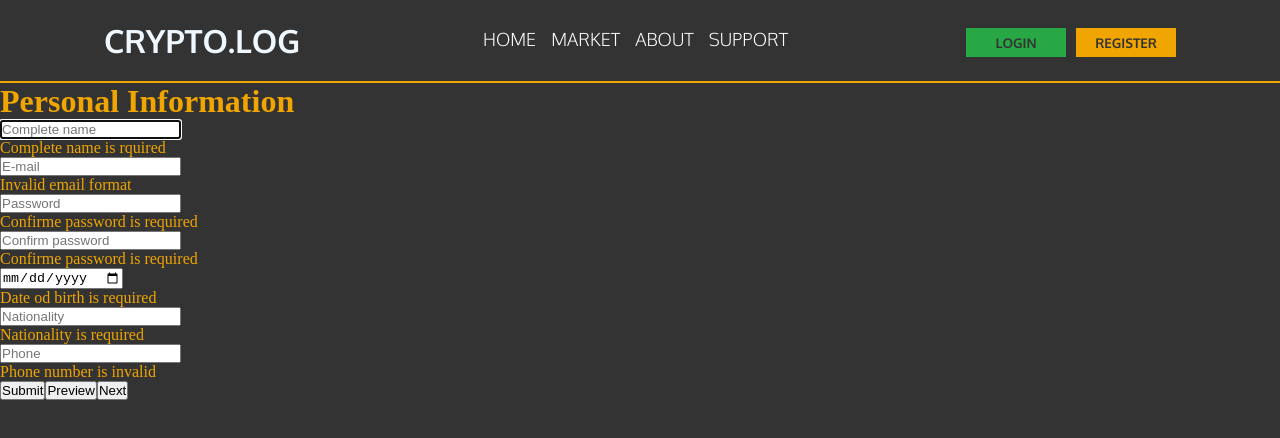
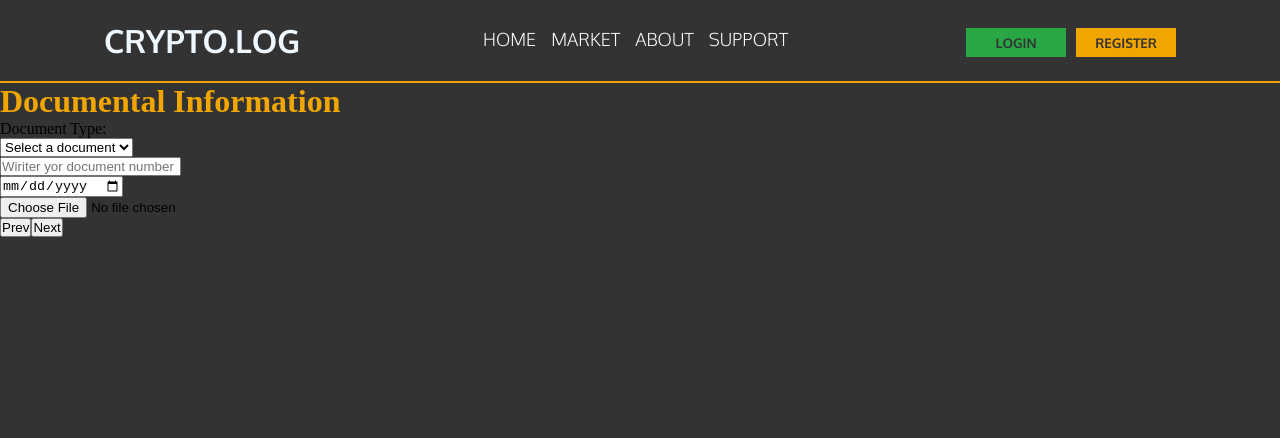
Before and after one commit to Devine-ops/cryptolog, a React (Vite) app: page /createaccount in a window 1280 px wide. Both pictures are taken after a click on the button "Next". Shown: the top 438 px of the page. Built offline with nearby package versions, Linux system fonts and the light colour scheme.

Commit message:
:contruction: Create page of Preview and Next

```diff
--- a/src/App.jsx
+++ b/src/App.jsx
@@ -2,9 +2,8 @@ import React from 'react';
 import { BrowserRouter as Router, Routes, Route } from 'react-router-dom';
 import CryptoPrices from '../src/api_coingeko/Consumer';
 import Header from '../src/layout/Header';
-import PersonalInformation from './pages/createAccount/PesonalInformation';
-import DocumentalInformation from './pages/createAccount/DocumentalInformation';
-import AdressInformation from './pages/createAccount/AdressInformation';
+import CreateAccount from './pages/createAccount/CreateAccount';
+
 
 const App = () => {
   return (
@@ -15,9 +14,10 @@ const App = () => {
         <Route path="/" element={<CryptoPrices />} />
 
         {/* Exemplo de rota adicional */}
-        <Route path="/createaccount" element={<PersonalInformation />} />
-        <Route path="/documentalinformation" element={<DocumentalInformation />} />
-        <Route path='/adressinformation' element={<AdressInformation />} />
+        {/* <Route path="/createaccount1" element={<PersonalInformation />} /> */}
+        {/* <Route path="/documentalinformation" element={<DocumentalInformation />} />
+        <Route path='/adressinformation' element={<AdressInformation />} /> */}
+        <Route path='/createaccount' element={<CreateAccount />} />
       </Routes>
     </Router>
   );
--- a/src/pages/createAccount/AdressInformation.jsx
+++ b/src/pages/createAccount/AdressInformation.jsx
@@ -26,7 +26,7 @@ function addressInformation() {
     };
 
     return (
-      <form onSubmit={handleSubmit(onSubmit)}>
+      <form>
         <h1>Address Information</h1>
             <div className={styles.background_form}>
             <input type="text" placeholder="Complete address" {...register("completeAddress")} />
@@ -40,8 +40,6 @@ function addressInformation() {
 
             <input type="text" placeholder="Country" {...register("country")} />
             <p>{errors.country?.message}</p>
-
-            <button type="submit">Submit</button>
         </div>
       </form>
 
--- /dev/null
+++ b/src/pages/createAccount/CreateAccount.jsx
@@ -0,0 +1,34 @@
+import { useState } from 'react'
+import PersonalInformation from './PesonalInformation'
+import DocumentalInformation from './DocumentalInformation'
+import AdressInformation from './AdressInformation'
+
+function CreateAccount () {
+    const [step, setStep] = useState(1);
+
+    const nextStep = () => setStep((prev) => prev + 1);
+    const prevStep = () => setStep((prev) => prev - 1);
+
+    return(
+        <div>
+            {step === 1 && (
+                <PersonalInformation nextStep={nextStep}></PersonalInformation>
+            )}
+
+            {step === 2 && (
+                <DocumentalInformation prevStep={prevStep} nextStep={nextStep}></DocumentalInformation>
+            )}
+
+            {step === 3 &&(
+                <AdressInformation prevStep={prevStep} submitForm={submitForm}></AdressInformation>
+            )}
+
+            <div>
+                <button onClick={prevStep}>Prev</button>
+                <button onClick={nextStep}>Next</button>
+            </div>
+        </div>
+    )
+}
+
+export default CreateAccount;
--- a/src/pages/createAccount/DocumentalInformation.jsx
+++ b/src/pages/createAccount/DocumentalInformation.jsx
@@ -55,7 +55,7 @@ function DocumentalInformation () {
     }
 
     return(
-        <form onSubmit={handleSubmit(onSubmit)}>
+        <form>
             <h1>Documental Information</h1>
             <div className={styles.background_form}>
             <label htmlFor="docs" style={{display:'block'}}>Document Type:</label>
@@ -73,7 +73,6 @@ function DocumentalInformation () {
                 <p>{errors.dateOfExpiration?.message}</p>
                 <input {...register('imgDocument')}type="file" required/>
             </div>
-            <button typeof='submit'>submit</button>
         </form>
     );
 }
--- a/src/pages/createAccount/PesonalInformation.jsx
+++ b/src/pages/createAccount/PesonalInformation.jsx
@@ -49,7 +49,7 @@ function CreateAccount() {
     }
 
     return (
-        <form className={styles.container_form} onSubmit={handleSubmit(onSubmit)}>
+        <form className={styles.container_form}>
             <h1>Personal Information</h1>
             <div className={styles.form_background}>
                 <input {...register('name')} type='text' placeholder='Complete name' />
@@ -73,12 +73,6 @@ function CreateAccount() {
                 <input {...register('phone')} type='tel' placeholder='Phone' />
                 <p>{errors.phone?.message}</p>
             </div>
-
-            <div className={styles.buttons}>
-                <button type="submit">Submit</button>
-                <button type='button'>Preview</button>
-                <button type='submit'>Next</button>
-            </div>
         </form>
     );
 }
```
